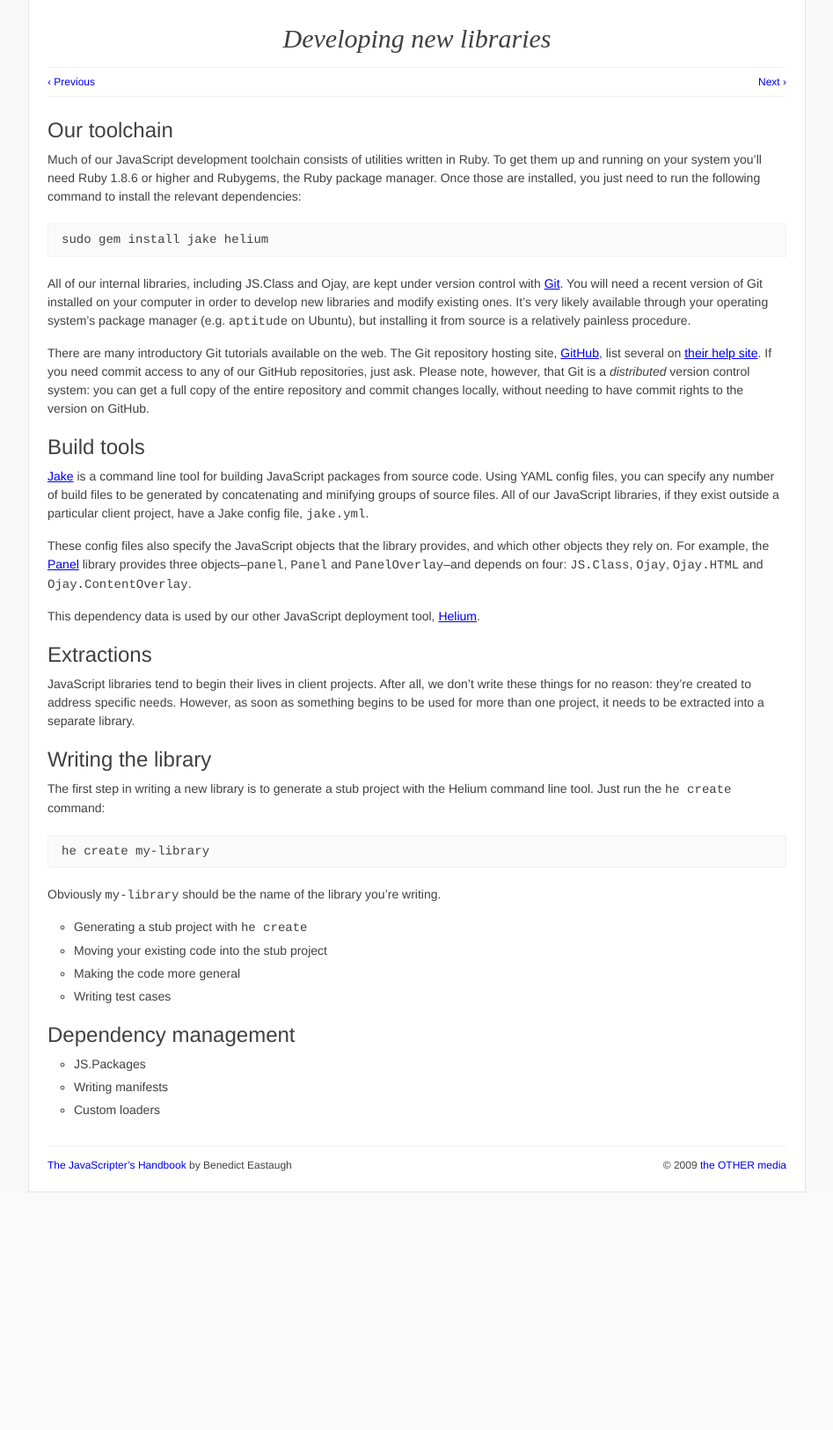
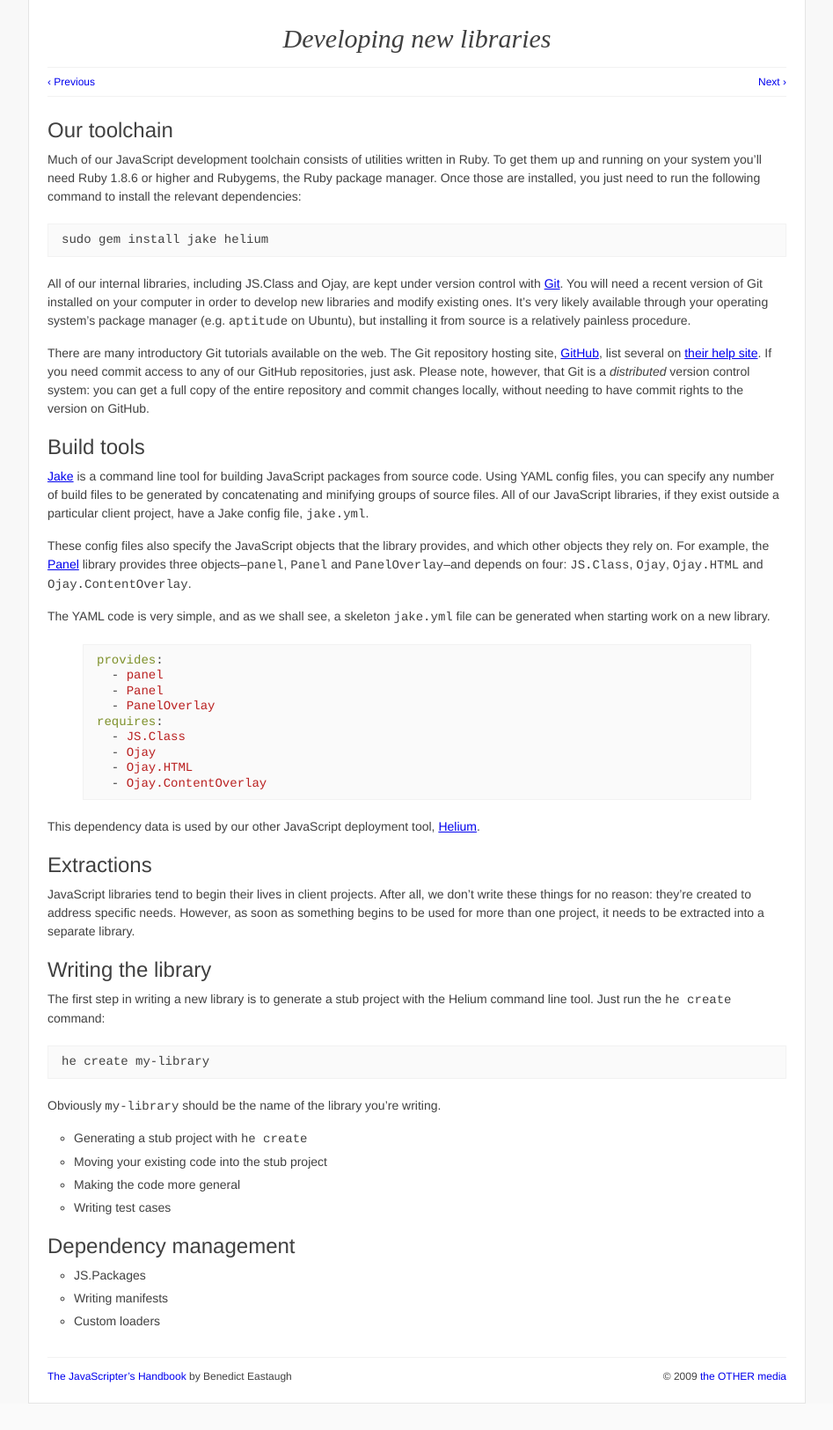
Before and after one commit to othermedia/js-handbook, a Jekyll site: the page built from development.md, in a window 1280 px wide. Shown: the whole page at 88% size, without its empty margins (166-1113 px from the left). Built offline with Jekyll 4.4.1, drawn with Linux system fonts in a browser that asks for light colours; Markdown is read by kramdown in place of the engine named in the settings; before the commit the page ends 1385 px from its top, so only the background shows below that.

Commit message:
Example jake.yml provides and requires blocks.

```diff
--- a/development.md
+++ b/development.md
@@ -32,9 +32,9 @@ commit changes locally, without needing to have commit rights to the version
 on GitHub.
 
 
-[git]:    http://git-scm.com/
-[github]: http://github.com/
-[ghhelp]: http://help.github.com/
+  [git]:    http://git-scm.com/
+  [github]: http://github.com/
+  [ghhelp]: http://help.github.com/
 
 
 Build tools
@@ -51,13 +51,28 @@ provides, and which other objects they rely on. For example, the [Panel][panel]
 library provides three objects--`panel`, `Panel` and `PanelOverlay`--and
 depends on four: `JS.Class`, `Ojay`, `Ojay.HTML` and `Ojay.ContentOverlay`.
 
+The YAML code is very simple, and as we shall see, a skeleton `jake.yml` file
+can be generated when starting work on a new library.
+
+{% highlight yaml %}
+provides:
+  - panel
+  - Panel
+  - PanelOverlay
+requires:
+  - JS.Class
+  - Ojay
+  - Ojay.HTML
+  - Ojay.ContentOverlay
+{% endhighlight %}
+
 This dependency data is used by our other JavaScript deployment tool,
 [Helium][helium].
 
 
-[jake]:   http://github.com/jcoglan/jake
-[helium]: http://github.com/othermedia/helium
-[panel]:  http://github.com/othermedia/panel
+  [jake]:   http://github.com/jcoglan/jake
+  [helium]: http://github.com/othermedia/helium
+  [panel]:  http://github.com/othermedia/panel
 
 
 Extractions
```
